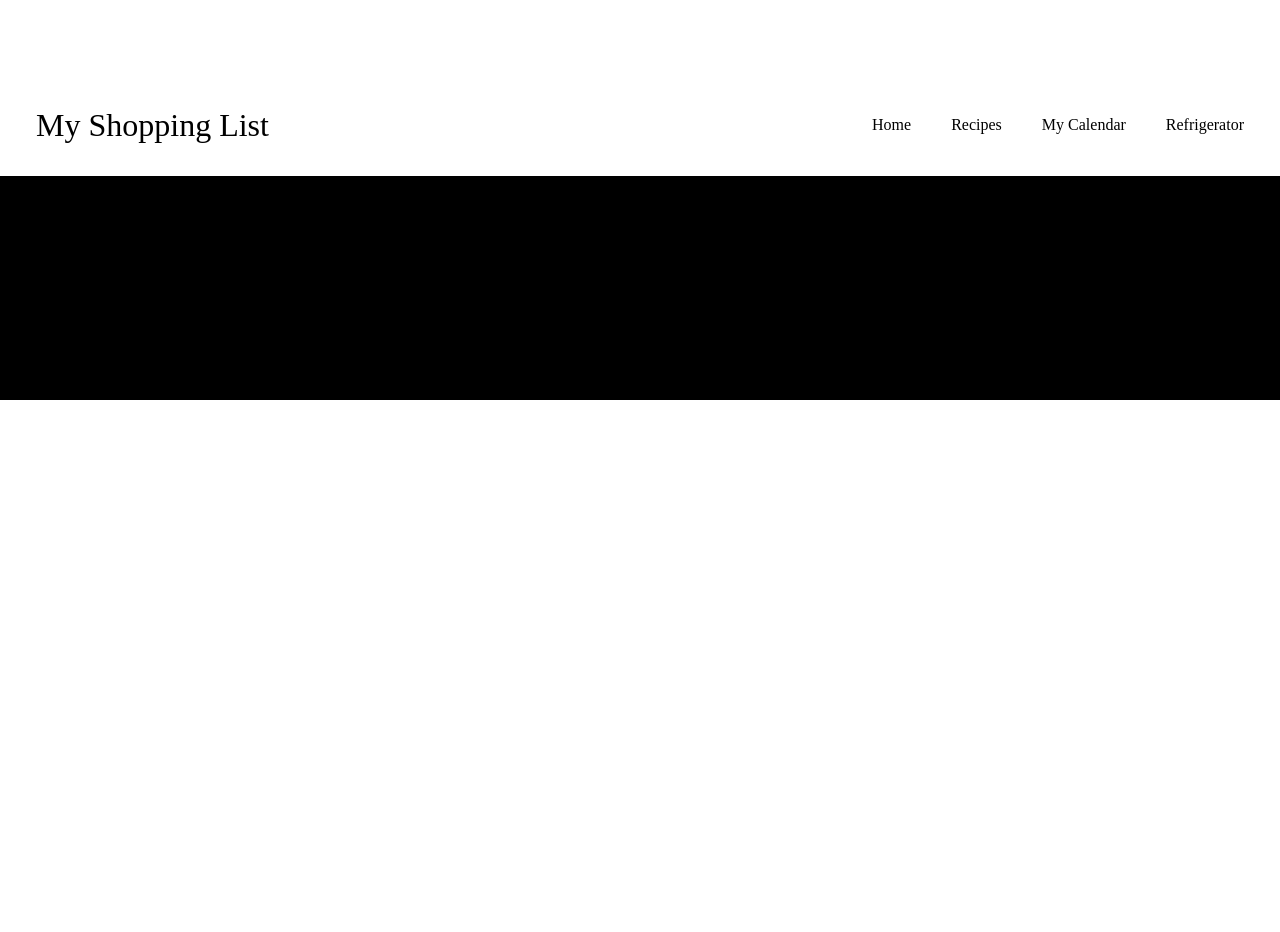
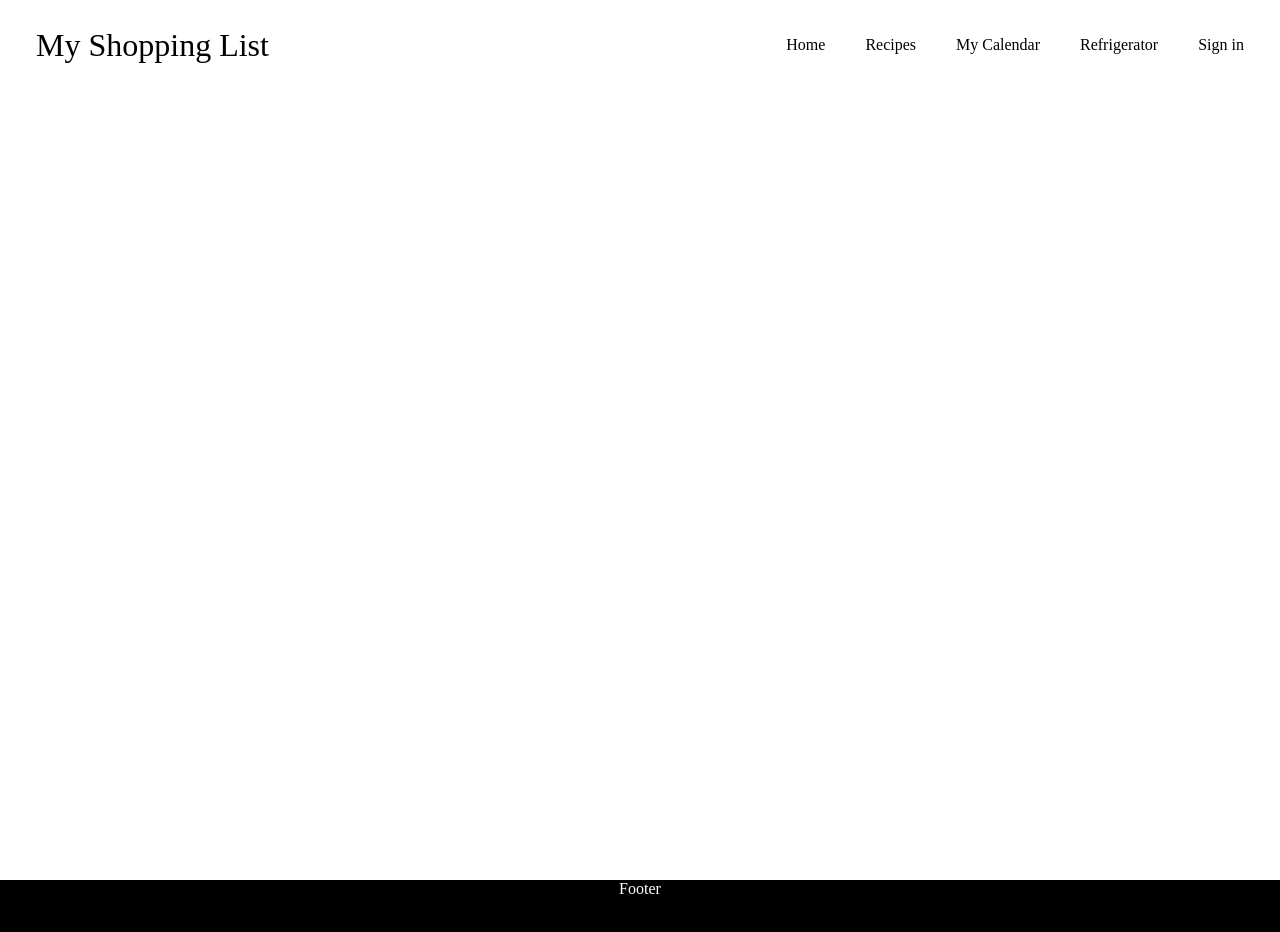
Before and after one commit to maplbop135/myShoppingList, a React (Create React App) app in the folder client/: page /auth in a window 1280 px wide. Shown: the top 932 px of the page. Before the commit the page ends 880 px from the top, so only its background shows below. Built offline with nearby package versions, Linux system fonts and the light colour scheme; no server answers.

Commit message:
Add auth page

```diff
--- a/client/src/App.js
+++ b/client/src/App.js
@@ -6,6 +6,7 @@ import Footer from './components/Footer';
 import RecipesPage from './components/RecipesPage';
 import Mycalendar from './components/Mycalendar';
 import Refrigerator from './components/Refrigerator';
+import Auth from './components/Auth';
 import { useDispatch } from 'react-redux';
 
 import { getRecipes } from './actions/recipes'
@@ -29,6 +30,7 @@ const App = () => {
                     <Route path='/recipes' element={<RecipesPage currentId={currentId} setCurrentId={setCurrentId} />} />
                     <Route path='/my-calendar' element={<Mycalendar />} />
                     <Route path='/refrigerator' element={<Refrigerator />} />
+                    <Route path='/auth' element={<Auth />} />
                 </Routes>
             </BrowserRouter>
             <Footer />
--- /dev/null
+++ b/client/src/components/Auth.js
@@ -0,0 +1,9 @@
+export default function Auth(){
+    const state = null;
+
+    return (<>
+      <div className="container">
+          Auth
+      </div>
+  </>);
+  }
--- a/client/src/components/Navbar.js
+++ b/client/src/components/Navbar.js
@@ -1,4 +1,7 @@
+import { Avatar, Toolbar, Button } from "@material-ui/core";
+
 export default function Navbar() {
+    const user = null;
 
     return (
         <nav className="nav">
@@ -16,6 +19,13 @@ export default function Navbar() {
                 <li>
                     <a href="/refrigerator">Refrigerator</a>
                 </li>
+                {user? (<Toolbar>
+                            <div className="profile">
+                                <Avatar className="purple" alt={user.result.name} src={user.result.imageUrl}>{user.result.name.charAt(0)}</Avatar>
+                                <Button>Logout</Button>
+                            </div>
+                        </Toolbar>)
+                : (<li><a href="/auth">Sign in</a></li>)}
             </ul>
         </nav>
     );
```
